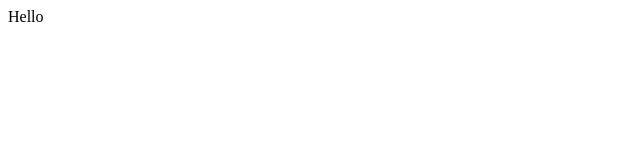
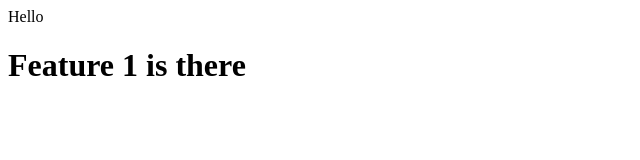
Before and after one commit to saurabhraj723/git_demo, a plain HTML site: page index.html in a window 1280 px wide. Shown: the whole page, without its empty margins (0-640 px from the left). Drawn offline with Linux system fonts and the light colour scheme.

Commit message:
Feature 1 added

```diff
--- a/index.html
+++ b/index.html
@@ -1 +1,2 @@
 <p>Hello</p>
+<H1>Feature 1 is there</H1>
```
